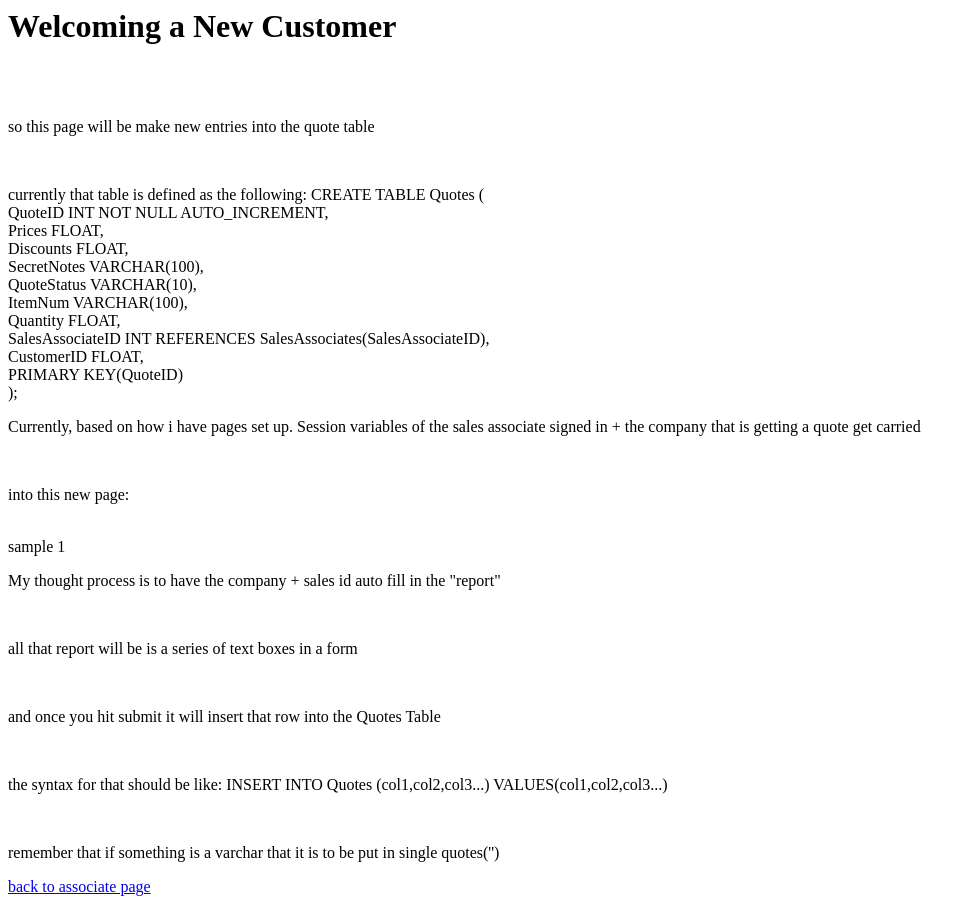
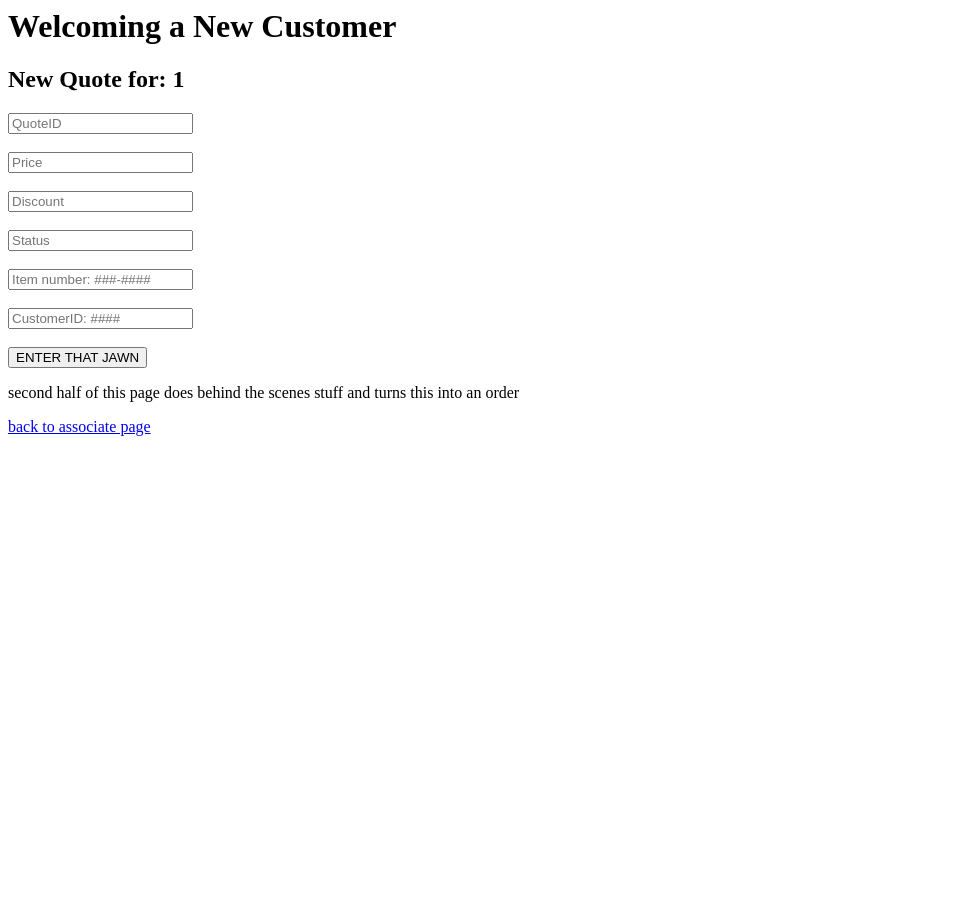
Before and after one commit to pkzer01/csci467, a PHP site: page /quote.php in a window 1280 px wide. Shown: the whole page, without its empty margins (0-975 px from the left). After the commit the page ends 436 px from the top, so only its background shows below. Run offline with PHP 8.4, Linux system fonts and the light colour scheme; the visitor is signed in with stand-in values (Sample User, id 1).

Commit message:
updated quote.php

```diff
--- a/quote.php
+++ b/quote.php
@@ -1,26 +1,9 @@
 <html>
 <body>
+
+<title>New Quote</title>
+
 <h1>Welcoming a New Customer</h1>
-
-<br/>
-<br/>
-
-<p>so this page will be make new entries into the quote table</p>
-
-<br/>
-
-<p>currently that table is defined as the following: CREATE TABLE Quotes (<br/>
-    QuoteID INT NOT NULL AUTO_INCREMENT,<br/>
-    Prices FLOAT,<br/>
-    Discounts FLOAT,<br/>
-    SecretNotes VARCHAR(100),<br/>
-    QuoteStatus VARCHAR(10),<br/>
-    ItemNum VARCHAR(100),<br/>
-    Quantity FLOAT,<br/>
-    SalesAssociateID INT REFERENCES SalesAssociates(SalesAssociateID),<br/>
-    CustomerID FLOAT,<br/>
-    PRIMARY KEY(QuoteID)<br/>
-);</p>
 
 <?php
 
@@ -34,25 +17,51 @@
 
    }
 
-  echo "<p> Currently, based on how i have pages set up. Session variables of the sales associate signed in + the company that is getting a quote get carried</p>";
-  echo "<br/>";
-  echo "<p>into this new page: </p>";
-  echo "<br/>";
-
-  echo $userID . " " . $company
+  //instead of auto-filling field, make new quote
+  echo "<h2>New Quote for: " . $company . " </h2>";
 ?>
 
+<form method="POST" action="quote.php">
 
-<p>My thought process is to have the company + sales id auto fill in the "report"</p>
-<br/>
-<p>all that report will be is a series of text boxes in a form</p>
-<br/>
-<p>and once you hit submit it will insert that row into the Quotes Table</p>
+    <input type='text' name='quoteID' placeholder='QuoteID'>
 
-<br/>
-<p>the syntax for that should be like: INSERT INTO Quotes (col1,col2,col3...) VALUES(col1,col2,col3...)</p>
-<br/>
-<p>remember that if something is a varchar that it is to be put in single quotes('')</p>
+    <br/>
+    <br/>
+
+    <input type='text' name='price' placeholder='Price'/>
+
+    <br/>
+    <br/>
+
+
+    <input type='text' name='discount' placeholder='Discount'>
+
+    <br/>
+    <br/>
+
+    <input type='text' name='status' placeholder='Status'/>
+
+    <br/>
+    <br/>
+
+    <input type='text' name='itemNum' placeholder='Item number: ###-####'>
+
+    <br/>
+    <br/>
+
+    <input type='text' name='customerID' placeholder='CustomerID: ####'/>
+
+    <br/>
+    <br/>
+
+
+    <!-- This button hopefully is for the id + password -->
+    <button type='submit' name='submit' value='submit'>ENTER THAT JAWN</button>
+
+</form>
+
+
+<p> second half of this page does behind the scenes stuff and turns this into an order</p>
 
 <a href="salesAssociate.php">back to associate page</a>
 
```
